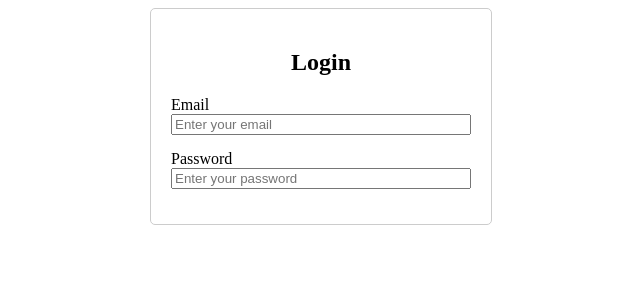
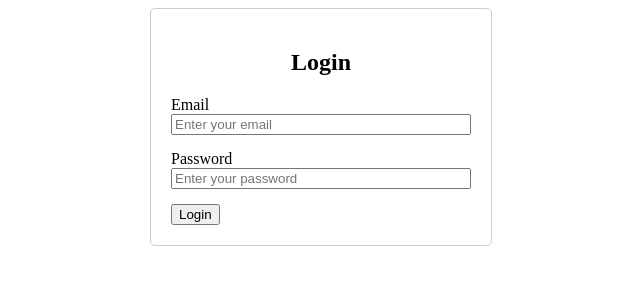
Before and after one commit to sarankumar1464/mern-shopping, a React (Vite) app in the folder client/: page /login in a window 1280 px wide. Shown: the top 300 px of the page, without its empty margins (319-959 px from the left). Built offline with nearby package versions, Linux system fonts and the light colour scheme.

Commit message:
login component is created and testing of login api is completed

```diff
--- a/client/src/components/Login/login.jsx
+++ b/client/src/components/Login/login.jsx
@@ -1,10 +1,46 @@
 import React from 'react';
+import { useState } from 'react';
 import './login.css';
 
+
 const Login = () => {
+  const [formData,setFormData]=useState({
+    email:"",
+    password:""
+  });
+
+  const handleChange=(e)=>{
+    setFormData({
+      ...formData,
+      [e.target.name]:e.target.value
+    });
+  }
+
+  const handleSubmit = async (e) => {
+    e.preventDefault();
+    console.log("Login submit", formData);
+
+    try {
+      const url = "http://localhost:5000/api/users/login";
+      const options = {
+        method: "POST",
+        headers: {
+          "Content-Type": "application/json",
+        },
+        body: JSON.stringify(formData),
+      };
+
+      const response = await fetch(url, options);
+      const data = await response.json();
+      console.log("login response", response.status, data);
+    } catch (err) {
+      console.error("login error", err);
+    }
+  };
+
   return (
     <div className="login">
-      <form className="login-form">
+      <form className="login-form" onSubmit={handleSubmit}>
         <h2>Login</h2>
         <div className="form-group">
           <label htmlFor="email">Email</label>
@@ -13,6 +49,7 @@ const Login = () => {
             id="email"
             name="email"
             placeholder="Enter your email"
+            onChange={handleChange}
             required
           />
         </div>
@@ -23,8 +60,12 @@ const Login = () => {
             id="password"
             name="password"
             placeholder="Enter your password"
+            onChange={handleChange}
             required
           />
+        </div>
+        <div>
+          <button type="submit">Login</button>
         </div>
       </form>
     </div>
--- a/client/src/components/Register/register.jsx
+++ b/client/src/components/Register/register.jsx
@@ -2,6 +2,7 @@ import "./register.css";
 import { Link } from "react-router-dom";
 import React from "react";
 import { useState } from "react";
+import { Navigate } from "react-router-dom";
 
 const Register = () => {
   const [formData, setFormData] = useState({
@@ -9,6 +10,8 @@ const Register = () => {
     email: "",
     password: "",
   });
+
+  const [isRegistered, setIsRegistered] = useState(false);
 
   const handleChange = (e) => {
     setFormData({
@@ -31,12 +34,15 @@ const Register = () => {
       const response = await fetch(url, options);
       const data = await response.json();
       console.log(data);
+      setIsRegistered(true);
     } catch (err) {
       console.log(err);
     }
   };
 
   return (
+    <div>
+      {isRegistered && <Navigate to="/login" />}
       <div className="register">
         <form className="register-form" onSubmit={handleSubmit}>
           <h2>Create Account</h2>
@@ -98,6 +104,7 @@ const Register = () => {
           </p>
         </form>
       </div>
+    </div>
   );
 };
 
--- a/package.json
+++ b/package.json
@@ -23,11 +23,14 @@
     "dev": "concurrently \"npm run server\" \"npm run client\""
   },
   "dependencies": {
+    "bcrypt": "^6.0.0",
+    "bcryptjs": "^3.0.3",
     "body-parser": "^2.3.0",
     "concurrently": "^10.0.3",
     "cors": "^2.8.6",
     "dotenv": "^17.4.2",
     "express": "^5.2.1",
+    "jsonwebtoken": "^9.0.3",
     "mongoose": "^9.7.3"
   },
   "devDependencies": {
```
Also changed, not shown: 2 other files (tests, documents, lock files or other folders). Lines whose indentation alone changed are shown as unchanged.
